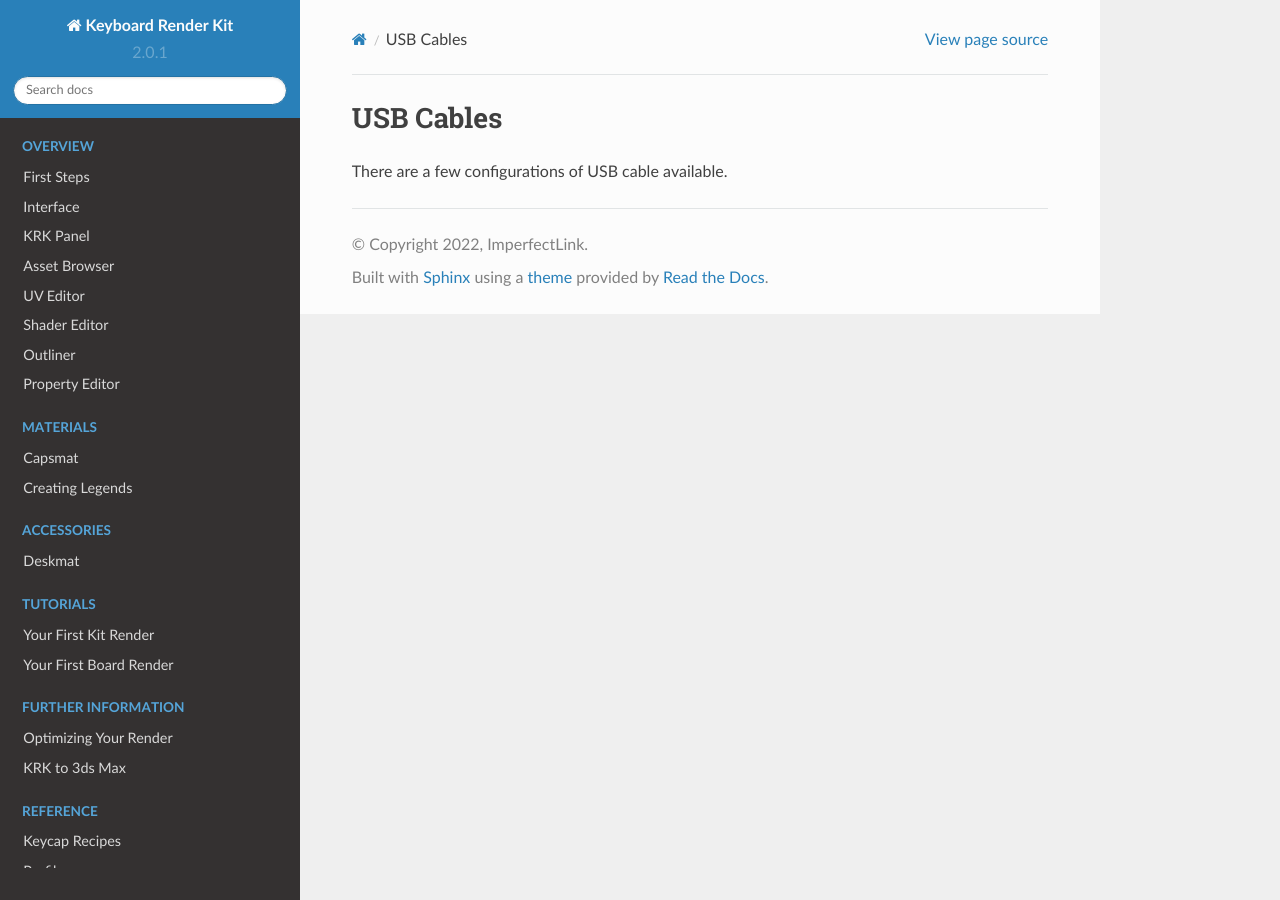
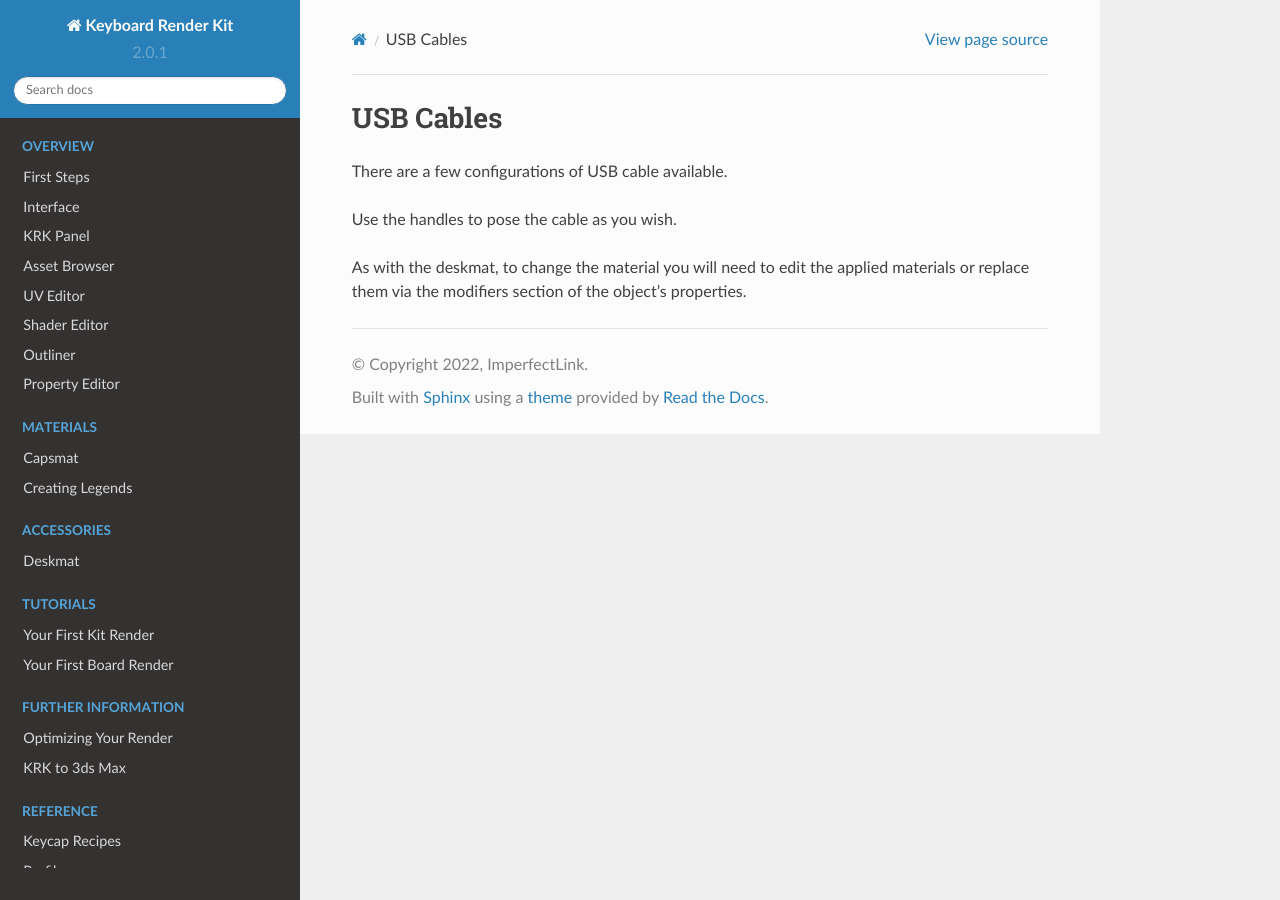
Before and after one commit to imperfectlink/KeyboardRenderKit, a Sphinx documentation site: the page built from docs/source/cables.rst, in a window 1280 px wide. Built offline with Sphinx 7.4.7 and the Read the Docs theme 2.0.0, drawn with Linux system fonts in a browser that asks for light colours.

Commit message:
Update cables.rst

```diff
--- a/docs/source/cables.rst
+++ b/docs/source/cables.rst
@@ -1,3 +1,7 @@
 USB Cables
 ====
 There are a few configurations of USB cable available.
+
+Use the handles to pose the cable as you wish.
+
+As with the deskmat, to change the material you will need to edit the applied materials or replace them via the modifiers section of the object's properties.
```
